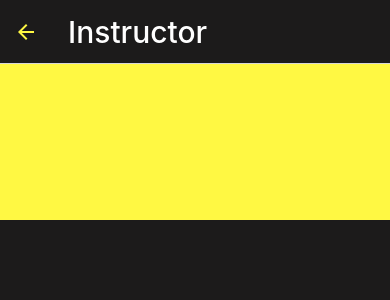
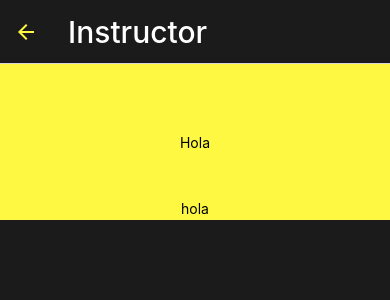
Before and after one commit to ripMijael666/OneLife-Tabs, a React Native app: screen /Instructor in a window 390 px wide. Shown: the top 300 px of the page. Built offline with nearby package versions, Linux system fonts and the light colour scheme.

Commit message:
instructor

```diff
--- a/App.js
+++ b/App.js
@@ -283,7 +283,6 @@ function App() {
                   name="Instructor"
                   component={Instructor}
                   options={{
-                    // tittle: 'Rutinas',
                     headerStyle: {
                       backgroundColor: '#1C1B1B',
                     },
@@ -299,7 +298,6 @@ function App() {
                   name="PlanMensual"
                   component={PlanMensual}
                   options={{
-                    // tittle: 'Rutinas',
                     headerStyle: {
                       backgroundColor: '#1C1B1B',
                     },
@@ -315,7 +313,6 @@ function App() {
                   name="ComprarPlan"
                   component={ComprarPlan}
                   options={{
-                    // tittle: 'Rutinas',
                     headerStyle: {
                       backgroundColor: '#1C1B1B',
                     },
--- a/screens/Instructor.js
+++ b/screens/Instructor.js
@@ -6,15 +6,38 @@ import { View, Text, StyleSheet } from "react-native";
 
 function Instructor() {
     return(
-        <View style={{ flex: 1 }}>
-            <View style={{ flex: 1, backgroundColor: '#FFF843' }} />
-            <View style={{ flex: 4, backgroundColor: '#1C1B1B' }} />
+        <View style={styles.container}>
+            <View style={{ flex: 1, width: '100%', backgroundColor: '#FFF843',         justifyContent: 'center',
+        alignItems: 'center' }} >
+                <Text>
+                    Hola
+                </Text>
+            </View>
+            <View style={{ flex: 4, width: '100%', backgroundColor: '#1C1B1B',
+            // justifyContent: 'center',
+        alignItems: 'center',
+    }}
+            >
+                <Text
+                    style= {{
+                        marginTop: -20
+                    }}
+                >
+                    hola
+                </Text>
+            </View>
         </View>
     )
 }
 
 
 const styles = StyleSheet.create({
+    container: {
+        flex: 1,
+        width: '100%',
+        justifyContent: 'center',
+        alignItems: 'center'
+    }
 
 })
 
--- a/tabScreen/Clases.js
+++ b/tabScreen/Clases.js
@@ -89,7 +89,6 @@ const Clases = () => {
                                 <Text
                                     style={{
                                         flex:2,
-
                                         fontSize: 15,
                                         color: "#FF0000",
                                         justifyContent: 'center',
@@ -103,7 +102,6 @@ const Clases = () => {
                                 <Text
                                     style={{
                                         flex:1,
-
                                         color: "#000000",
                                         justifyContent: 'center',
                                         alignItems: 'center',
@@ -117,7 +115,6 @@ const Clases = () => {
                                 <Text
                                     style={{
                                         flex:2,
-
                                         fontSize: 20,
                                         color: "#000000",
                                         justifyContent: 'center',
```
